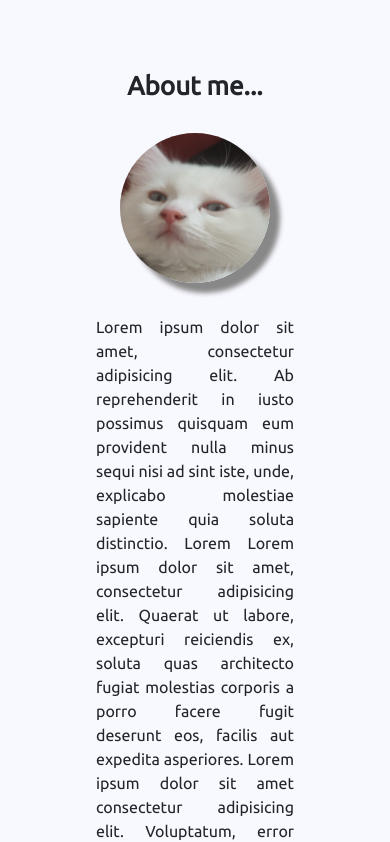
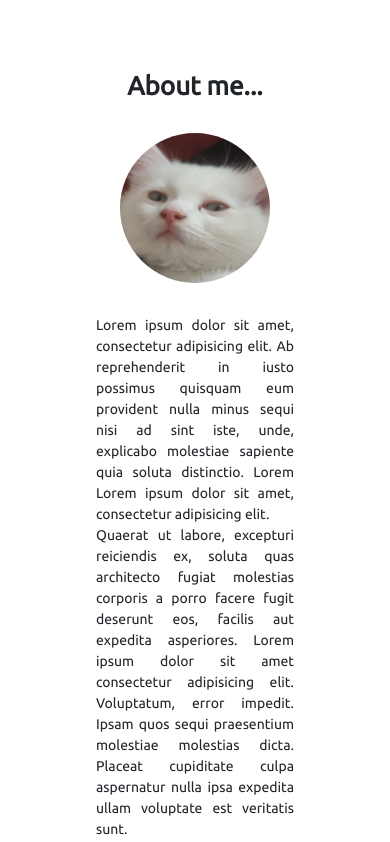
Before and after one commit to cetinarslan-it/portfolio, a React (Create React App) app: page / in a window 390 px wide. Shown: the part 860-1702 px from the top of the page. Built offline with nearby package versions, Linux system fonts and the light colour scheme.

Commit message:
Refactored contact component, links and responsiveness

```diff
--- a/src/App.js
+++ b/src/App.js
@@ -13,7 +13,7 @@ function App() {
       <Navigation />
       <Header/>
       <Particles/>
-      <AboutMe/>
+      <AboutMe style={{backgroundImage: `url('../../images/background.jpg')`}}/>
       <Technologies/>
       <ContactMe/>
     </div>
--- a/src/helpers/techList.js
+++ b/src/helpers/techList.js
@@ -2,37 +2,51 @@ export const techList = [
   {
     name: "React",
     iconName: "react",
+    link:"https://reactjs.org/",
   },
   {
     name: "Java",
     iconName: "java",
+    link:"https://www.java.com",
   },
   {
     name: ".Net",
     iconName: "dotnet",
+    link:"https://dotnet.microsoft.com/en-us/",
   },
   {
     name: "JavaScript",
     iconName: "javascript",
+    link:"https://developer.mozilla.org/en-US/docs/Web/JavaScript",
   },
   {
     name: "CSS 3",
     iconName: "css3",
+    link:"https://developer.mozilla.org/en-US/docs/Web/CSS",
   },
   {
     name: "Visual Studio",
     iconName: "visualstudio",
+    link:"https://visualstudio.microsoft.com/",
   },
   {
     name: "Eclipse",
     iconName: "eclipse",
+    link:"https://www.eclipse.org/ide/",
   },
   {
     name: "Docker",
     iconName: "docker",
+    link: "https://www.docker.com/",
   },
   {
     name: "Github",
     iconName: "github_badge",
+    link:"https://github.com/",
+  },
+  {
+    name: "Bootstrap",
+    iconName: "bootstrap",
+    link: "https://getbootstrap.com/"
   },
 ];
--- a/src/screens/aboutMe/AboutMe.jsx
+++ b/src/screens/aboutMe/AboutMe.jsx
@@ -16,19 +16,31 @@ function AboutMe() {
             reprehenderit in iusto possimus quisquam eum provident nulla minus
             sequi nisi ad sint iste, unde, explicabo molestiae sapiente quia
             soluta distinctio. Lorem Lorem ipsum dolor sit amet, consectetur
-            adipisicing elit. Quaerat ut labore, excepturi reiciendis ex, soluta
-            quas architecto fugiat molestias corporis a porro facere fugit
-            deserunt eos, facilis aut expedita asperiores. Lorem ipsum dolor sit
-            amet consectetur adipisicing elit. Voluptatum, error impedit. Ipsam
-            quos sequi praesentium molestiae molestias dicta. Placeat cupiditate
-            culpa aspernatur nulla ipsa expedita ullam voluptate est veritatis
-            sunt. <br /> Lorem ipsum dolor sit amet consectetur adipisicing
-            elit. Sunt magni similique illum exercitationem totam cum deserunt
-            eos cumque omnis, id animi vero, porro provident commodi facilis est
-            molestiae? Soluta, sint. Lorem ipsum dolor sit amet consectetur
-            adipisicing elit. Ratione, quos quibusdam nisi maiores eos facilis
-            aliquam inventore eaque magni tempore laudantium minima doloremque
-            vitae magnam, natus laboriosam repudiandae. Ea, reiciendis.
+            adipisicing elit. <br /> Quaerat ut labore, excepturi reiciendis ex,
+            soluta quas architecto fugiat molestias corporis a porro facere
+            fugit deserunt eos, facilis aut expedita asperiores. Lorem ipsum
+            dolor sit amet consectetur adipisicing elit. Voluptatum, error
+            impedit. Ipsam quos sequi praesentium molestiae molestias dicta.
+            Placeat cupiditate culpa aspernatur nulla ipsa expedita ullam
+            voluptate est veritatis sunt. <br /> Lorem ipsum dolor sit amet
+            consectetur adipisicing elit. Sunt magni similique illum
+            exercitationem totam cum deserunt eos cumque omnis, id animi vero,
+            porro provident commodi facilis est molestiae? Soluta, sint. Lorem
+            ipsum dolor sit amet consectetur adipisicing elit. Ratione, quos
+            quibusdam nisi maiores eos facilis aliquam inventore eaque magni
+            tempore laudantium minima doloremque vitae magnam, natus laboriosam
+            repudiandae. Ea, reiciendis.
+            <br /> Lorem ipsum dolor, sit amet consectetur adipisicing elit.
+            Reiciendis quas quasi, blanditiis, quia itaque eaque eum numquam
+            asperiores perferendis reprehenderit suscipit nam tenetur molestias
+            fugiat provident aliquam doloremque porro! At. Lorem ipsum dolor sit
+            amet consectetur adipisicing elit. Hic, rerum laudantium ut
+            doloremque id tenetur ad voluptates officia, modi perferendis sunt
+            assumenda ipsa provident vero accusantium. Quae nemo ipsam modi.
+            Lorem ipsum dolor, sit amet consectetur adipisicing elit. Quod
+            sapiente iste maxime, cum nesciunt totam? Dolor, error doloribus
+            laboriosam eos tenetur, dolore excepturi ipsa nulla, vero eaque
+            explicabo sed saepe.
           </p>
         </div>
       </div>
--- a/src/screens/aboutMe/aboutMe.css
+++ b/src/screens/aboutMe/aboutMe.css
@@ -3,37 +3,35 @@
   flex-direction: column;
   justify-content: center;
   align-items: center;
-  margin: 0;
   padding: 5rem;
-  background-color: ghostwhite;
+  padding-bottom: 25rem;
 }
 
 .about-container h1 {
   font-weight: bold;
-  margin-bottom: 2rem;
+  margin-bottom: 6rem;
 }
 
 .about-container__body {
   display: flex;
   flex-direction: row;
-  justify-content: space-evenly;
-  align-items: center;
+  justify-content:space-between;
 }
 
 .about-container img {
   border-radius: 50%;
-  margin-right: 2rem;
+  margin-right: 10rem;
   margin-left: 2rem;
   margin-bottom: 2rem;
-  box-shadow: 10px 10px 5px #888;
-  width: 200px;
-  height: 200px;
+  width: 300px;
+  height: 300px;
 }
 
 .about-container__text {
   max-width: 590px;
   text-align: justify;
   text-justify: inter-word;
+  font-size: 14px;
 }
 
 /* ----------- MEDIA QUERY --------------- */
@@ -41,15 +39,19 @@
 @media only screen and (max-width: 900px) {
   .about-container__body {
     flex-direction: column;
+    align-items: center;
   }
 
   .about-container h1 {
     font-size:30px;
+    margin-bottom: 4rem;
+
   }
 
   .about-container img {
     width: 180px;
     height: 180px;
+    margin-right: 2rem;
   }
 }
 
@@ -57,6 +59,7 @@
 
     .about-container h1 {
         font-size:26px;
+        margin-bottom: 2rem;
       }
 
       .about-container img {
--- a/src/screens/contactMe/ContactMe.jsx
+++ b/src/screens/contactMe/ContactMe.jsx
@@ -17,11 +17,15 @@ function ContactMe() {
         <div>
           <p>Cetin ARSLAN</p>
           <p>072 777 70 79</p>
-          <p>cetinarslan.se@gmail.com</p>
+
           <p>Huddinge, Stockholm</p>
         </div>
         <div>
-          <a href="https://www.linkedin.com/in/ctnrsln1923/">
+          <a
+            href="https://www.linkedin.com/in/ctnrsln1923/"
+            target="_blank"
+            rel="noopener noreferrer"
+          >
             <img
               src="https://upload.wikimedia.org/wikipedia/commons/thumb/c/c9/Linkedin.svg/128px-Linkedin.svg.png"
               alt="Linkedin"
@@ -30,9 +34,22 @@ function ContactMe() {
             />
           </a>
         </div>
+        <div className="mail-box">
+          <a href="mailto:cetinarslan.se@gmail.com">
+            <img
+              src="https://www.freeiconspng.com/uploads/white-envelope-icon-png-15.jpg"
+              height="50"
+              alt="white envelope icon png"
+            />
+          </a>
+        </div>
 
         <div>
-          <a href="https://github.com/cetinarslan-it">
+          <a
+            href="https://github.com/cetinarslan-it"
+            target="_blank"
+            rel="noopener noreferrer"
+          >
             <img
               src="https://upload.wikimedia.org/wikipedia/commons/thumb/a/ae/Github-desktop-logo-symbol.svg/128px-Github-desktop-logo-symbol.svg.png"
               alt="GitHub"
@@ -41,7 +58,9 @@ function ContactMe() {
             />
           </a>
         </div>
+        <div className="addPAdding">
         <div>{createLinks()}</div>
+        </div>
       </div>
       <div style={{ textAlign: "center" }}>
         Copyright&copy; {new Date().getFullYear()} All rights reserved
--- a/src/screens/contactMe/contactMe.css
+++ b/src/screens/contactMe/contactMe.css
@@ -19,8 +19,12 @@
     color: var(--light-color);
   }
 
+
   @media only screen and (max-width: 600px){
     .contactMe__data__links {
       flex-direction: column;
+      justify-content: space-between;
+      column-gap: 1rem;
+
     }
   }
--- a/src/screens/header/Header.js
+++ b/src/screens/header/Header.js
@@ -5,7 +5,7 @@ import "./header.css";
 function Header() {
   return (
     <div className="header-container">
-      <h1 className="header-question">Who am I?</h1>
+      <h1 className="header-question">Who am I ?</h1>
       <Typed
         strings={[
           "",
--- a/src/screens/header/header.css
+++ b/src/screens/header/header.css
@@ -16,3 +16,12 @@
 .header-question {
     font-size: 100px;
 }
+
+/* ---------------- Media Query --------------------------- */
+
+@media only screen and (max-width: 900px) {
+    .header-question {
+        font-size:70px;
+    }
+
+}
--- a/src/screens/navigationBar/NavigationBar.js
+++ b/src/screens/navigationBar/NavigationBar.js
@@ -5,8 +5,8 @@ import Nav from "react-bootstrap/Nav";
 import { navigationLinks } from "../../helpers/navigationLinks";
 
 function createLinks() {
-  return navigationLinks.map((e, idx) => (
-    <Nav.Link key={idx} href={e.ref}>
+  return navigationLinks.map((e, index) => (
+    <Nav.Link key={index} href={e.ref}>
       {e.name}
     </Nav.Link>
   ));
@@ -37,8 +37,15 @@ function NavigationBar() {
             borderColor: "none",
           }}
         >
-          <Nav className="links" style={{ margin: "0 1rem" }}>
+          <Nav className="links">
             {createLinks()}
+            <a style={{ margin: "0 1rem" }} href="mailto:cetinarslan.se@gmail.com">
+              <img
+                src="https://www.freeiconspng.com/uploads/white-envelope-icon-png-15.jpg"
+                width="50"
+                alt="white envelope icon png"
+              />
+            </a>
           </Nav>
         </Navbar.Collapse>
       </Navbar>
--- a/src/screens/technologies/Technologies.jsx
+++ b/src/screens/technologies/Technologies.jsx
@@ -7,19 +7,27 @@ function Technologies() {
   return (
     <div className="technologies__container" id="technologies">
       <div>
-        <h1 style={{ textAlign: "center", fontWeight: "bold"}}>
+        <h1 style={{ textAlign: "center", fontWeight: "bold" }}>
           Some of the techonologies that I use...
         </h1>
       </div>
       <div className="tech__cards__container">
         {techList.map((e, index) => {
           return (
-            <div key={index} className="tech__card">
-              <DevIcon className="tech__icons" icon={e.iconName} />
-              <span style={{ margin: "5px", fontSize: "2rem", fontWeight:"Bold" }}>
-                {e.name}
-              </span>
-            </div>
+            <a href={e.link} target="_blank" rel="noreferrer">
+              <div key={index} className="tech__card">
+                <DevIcon className="tech__icons" icon={e.iconName} />
+                <span
+                  style={{
+                    margin: "5px",
+                    fontSize: "2rem",
+                    fontWeight: "Bold",
+                  }}
+                >
+                  {e.name}
+                </span>
+              </div>
+            </a>
           );
         })}
       </div>
--- a/src/screens/technologies/technologies.css
+++ b/src/screens/technologies/technologies.css
@@ -1,5 +1,5 @@
 .technologies__container {
-    background-color: ghostwhite;
+    background-image: url('../../images/background.jpg');
     color: var(--nav-color);
     display: flex;
     flex-direction: column;
```
Also changed, not shown: src/images/background.jpg (added).
